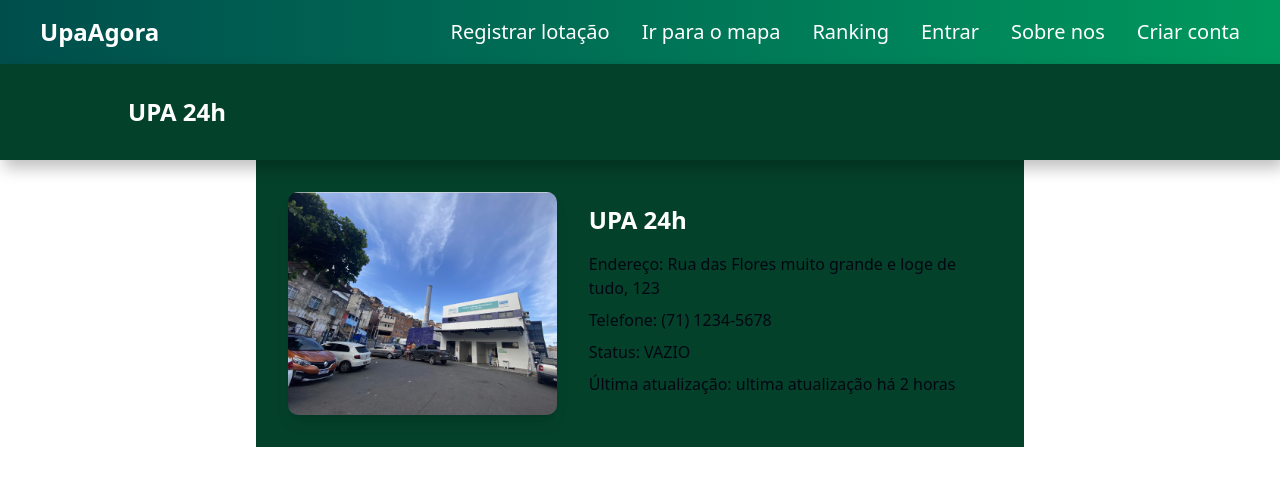
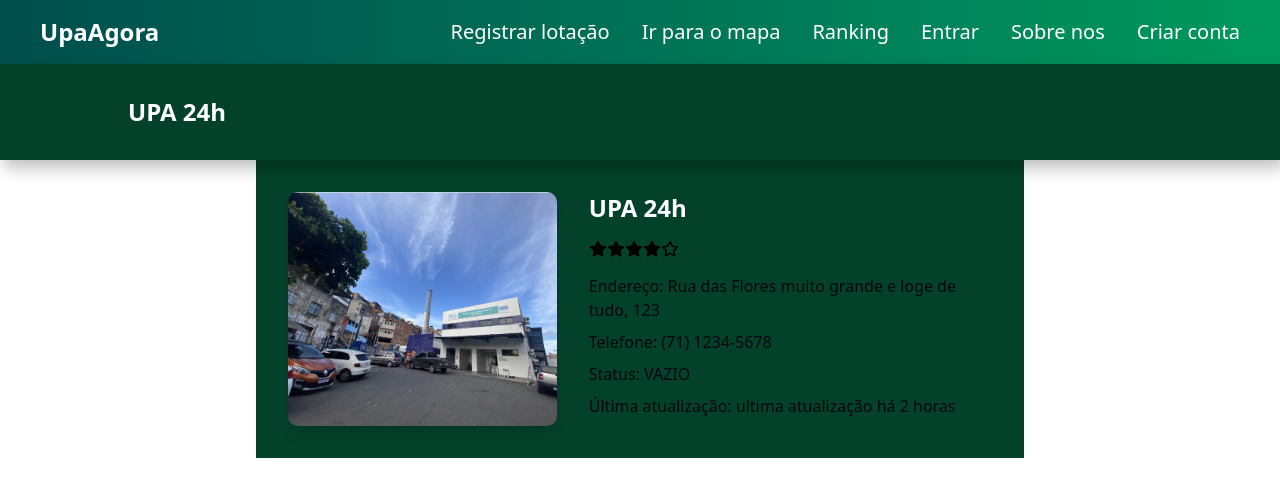
Before and after one commit to N1nh4/frontend-lab-web, a Next.js app: page /unidades/1 in a window 1280 px wide. Shown: the top 496 px of the page. Built offline with nearby package versions, Linux system fonts and the light colour scheme.

Commit message:
logica para usar avaliação de estrelas

```diff
--- a/src/app/(paginas)/(public)/unidades/[id]/page.tsx
+++ b/src/app/(paginas)/(public)/unidades/[id]/page.tsx
@@ -1,14 +1,12 @@
-'use client'; // Mantemos 'use client' porque usamos useParams
+'use client';
 
 import BarraTitulo from "@/components/barraTitulo";
 import Cabecalho from "@/components/cabecalho";
 import { useParams } from "next/navigation";
-import React from "react"; // Não precisamos de useState/useEffect por enquanto
+import React from "react";
 import Image from "next/image";
-
-// Importe suas interfaces e o StatusEnum do seu arquivo de dados mockados
 import { UnidadeSaude, allUnidadesData } from '@/data/unidades';
-// As funções renderStars, renderUserIcons, etc., não serão incluídas nesta versão básica
+import { renderStars } from "@/lib/utils/rendering";
 
 export default function UnidadeDetalhesPage() {
     const navLinks = [
@@ -54,7 +52,9 @@ export default function UnidadeDetalhesPage() {
                 </div>
                 <div className="flex flex-col justify-center  w-3/5 ">
                     <h2 className="text-2xl font-bold text-white mb-4">{unidade.titulo}</h2>
-                    <span></span>
+                    <div className="flex items-center mb-4">
+                        {renderStars(unidade.avaliacaoEstrela)}
+                    </div>
                     <p className="mb-2">Endereço: {unidade.endereco}</p>
                     <p className="mb-2">Telefone: {unidade.telefone}</p>
                     <p className="mb-2">Status: {unidade.status}</p>
--- a/src/data/unidades.ts
+++ b/src/data/unidades.ts
@@ -33,7 +33,7 @@ export const allUnidadesData: UnidadeSaude[] = [
     {
       id: 2,
       titulo: "UPA 24h",
-      avaliacaoEstrela: 4.0,
+      avaliacaoEstrela: 3.5,
       endereco: "Rua das Flores muito grande e loge de tudo, 123",
       telefone: "(71) 1234-5678",
       status: StatusEnum.POUCO_VAZIO,
--- /dev/null
+++ b/src/lib/utils/rendering.tsx
@@ -0,0 +1,78 @@
+// src/lib/utils/rendering.ts
+
+// É importante importar o React e os ícones aqui, pois as funções retornam JSX
+import React from 'react';
+import { TbStar, TbStarFilled, TbStarHalfFilled } from "react-icons/tb"; // @types/react-icons instalado
+import { User } from "lucide-react"; // lucide-react já tem tipos embutidos
+import { StatusEnum, StatusType } from '@/data/unidades'; // Caminho corrigido com '@/data'
+
+// Função para renderizar estrelas com base na avaliação
+export const renderStars = (avaliacao: number) => {
+  const totalStars = 5;
+  const stars = [];
+
+  const filledStars = Math.floor(avaliacao);
+  const hasHalfStar = (avaliacao % 1) >= 0.5;
+
+  // Renderiza estrelas cheias
+  for (let i = 0; i < filledStars; i++) {
+    stars.push(<TbStarFilled key={`filled-${i}`} size={18} color="black" />);
+  }
+  // Renderiza meia estrela, se aplicável
+  if (hasHalfStar) {
+    stars.push(<TbStarHalfFilled key={`half-star`} size={18} color="black" />);
+  }
+  // Renderiza estrelas vazias
+  const emptyStarsCount = totalStars - stars.length;
+  for (let i = 0; i < emptyStarsCount; i++) {
+    stars.push(<TbStar key={`empty-${i}`} size={18} color="black" />);
+  }
+  return stars;
+};
+
+// Mapeia o status para quantidade de ícones de usuário e suas cores
+export const getStatusColorLotacao = (status: StatusType) => {
+  switch (status) {
+    case StatusEnum.VAZIO: return "text-emerald-500";
+    case StatusEnum.POUCO_VAZIO: return "text-emerald-500";
+    case StatusEnum.MODERADO: return "text-amber-500";
+    case StatusEnum.CHEIO: return "text-red-500";
+    case StatusEnum.MUITO_CHEIO: return "text-red-500";
+    default: return "text-zinc-500";
+  }
+};
+
+export const getCapacityFromStatus = (status: StatusType) => {
+  switch (status) {
+    case StatusEnum.VAZIO: return 1;
+    case StatusEnum.POUCO_VAZIO: return 2;
+    case StatusEnum.MODERADO: return 3;
+    case StatusEnum.CHEIO: return 4;
+    case StatusEnum.MUITO_CHEIO: return 5;
+    default: return 0;
+  }
+};
+
+// Renderiza os ícones de usuário com base no status
+export const renderUserIcons = (status: StatusType) => {
+  const totalIcons = 5;
+  const userIcons = [];
+
+  const filledColorClass = getStatusColorLotacao(status);
+  const emptyColor = "gray";
+
+  const capacidade = getCapacityFromStatus(status);
+
+  for (let i = 0; i < capacidade; i++) {
+    userIcons.push(
+      <User key={`user-filled-${i}`} size={18} className={filledColorClass} fill="currentColor" />
+    );
+  }
+  const emptyIconsCount = totalIcons - userIcons.length;
+  for (let i = 0; i < emptyIconsCount; i++) {
+    userIcons.push(
+      <User key={`user-empty-${i}`} size={18} fill="none" stroke={emptyColor} strokeWidth={1.5} />
+    );
+  }
+  return userIcons;
+};
```
